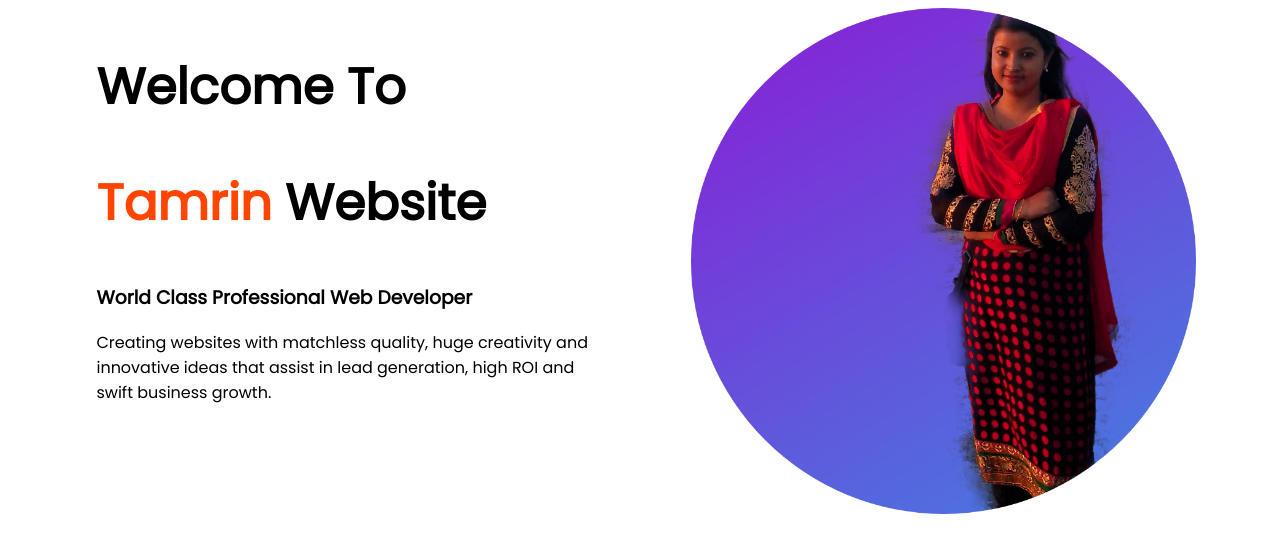
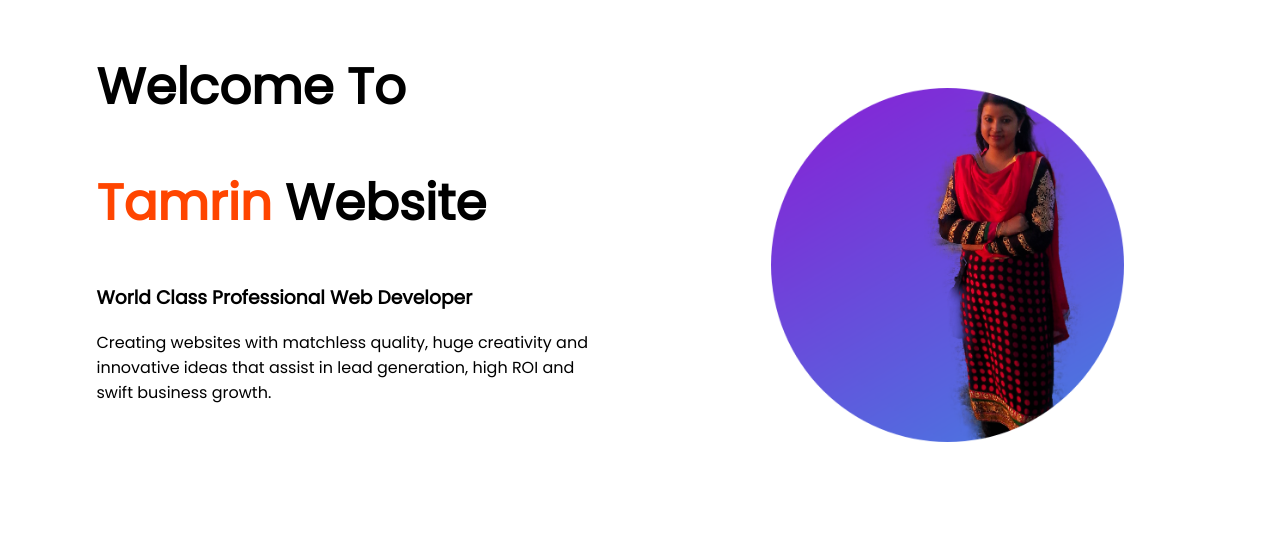
Before and after one commit to Tamrin86/Web-Portfolio, a plain HTML site: page index.html in a window 1280 px wide. Drawn offline with Linux system fonts and the light colour scheme.

Commit message:
added some padding to image

```diff
--- a/style.css
+++ b/style.css
@@ -11,4 +11,6 @@ margin-left: 5%;
 padding-left: 2%;
 }
 .half-width img
-{width:100%;}
+{width:70%;
+padding-top: 80px;
+padding-left: 80px;}
```
